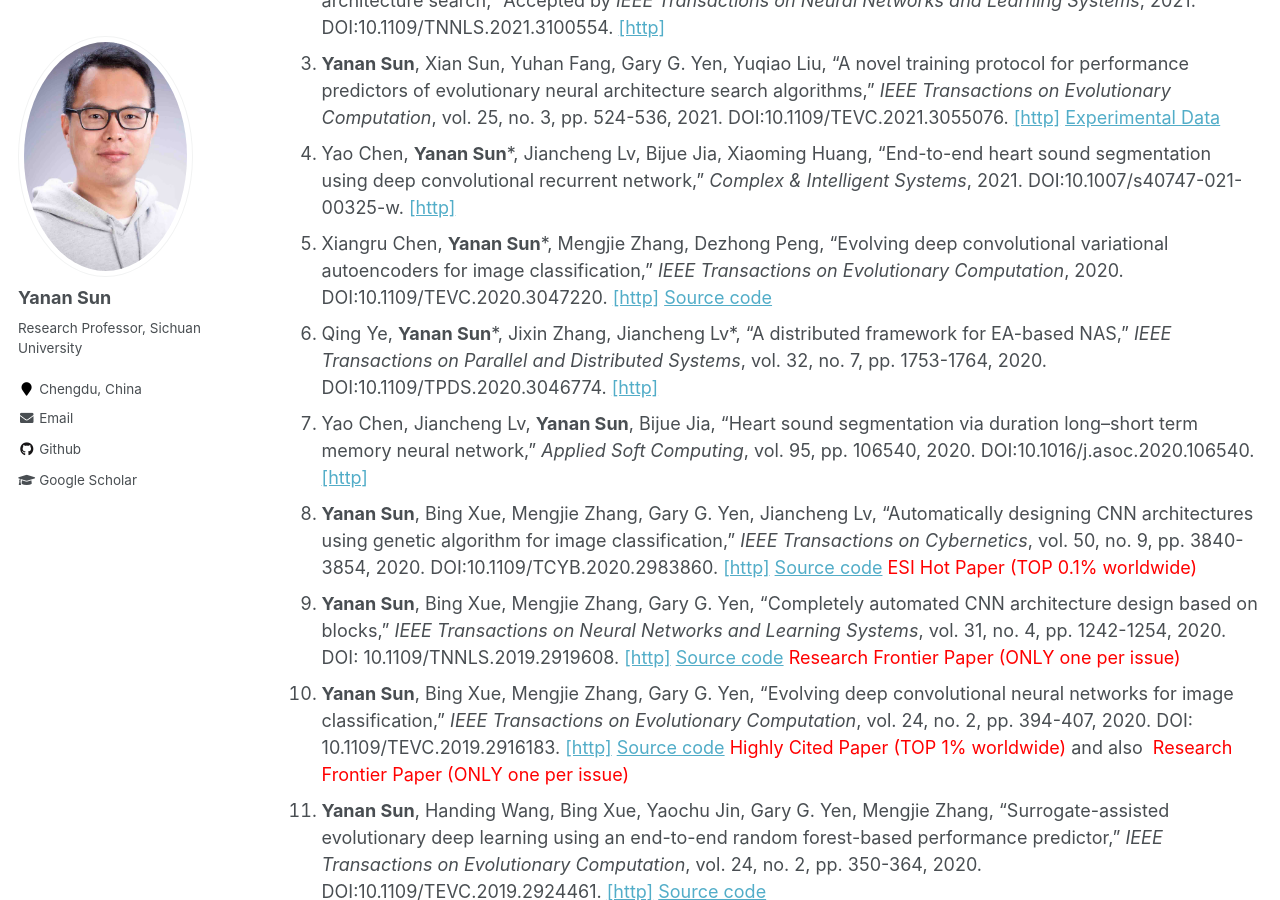
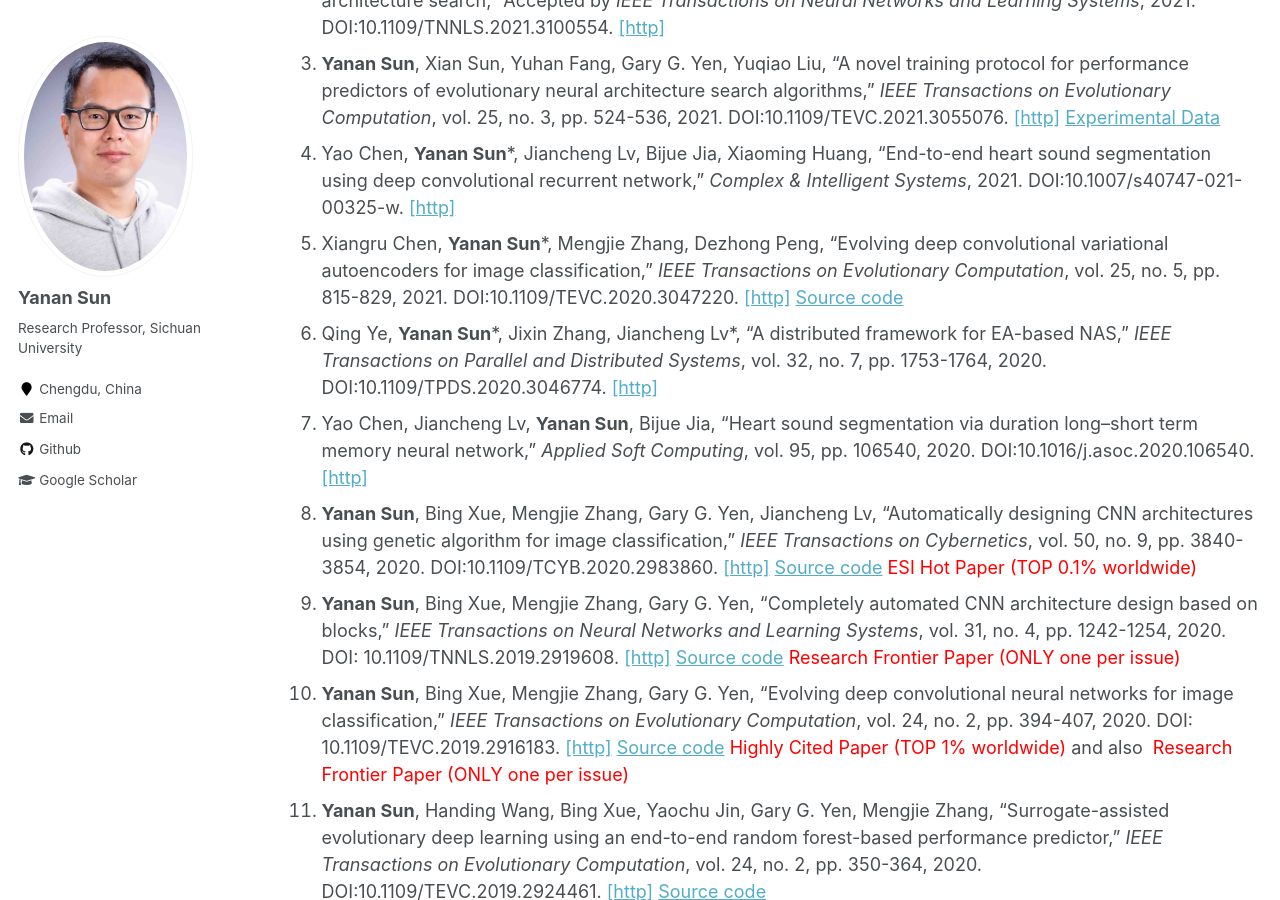
Before and after one commit to yn-sun/yn-sun.github.io, a Jekyll site: the page built from _pages/publications.md, in a window 1280 px wide and 900 px high, scrolled down 411 px. Built offline with Jekyll 4.4.1, drawn with Linux system fonts in a browser that asks for light colours; comment, search, counter and statistics services are not loaded.

Commit message:
Update publications.md

```diff
--- a/_pages/publications.md
+++ b/_pages/publications.md
@@ -11,7 +11,7 @@ author_profile: true
 2. Yuqiao Liu, **Yanan Sun***, Bing Xue, Mengjie Zhang, Gary Yen, Kay Chen Tan, "A survey on evolutionary neural architecture search," Accepted by <i>IEEE Transactions on Neural Networks and Learning Systems</i>, 2021. DOI:10.1109/TNNLS.2021.3100554. [[http]](https://ieeexplore.ieee.org/abstract/document/9508774)
 3. **Yanan Sun**, Xian Sun, Yuhan Fang, Gary G. Yen, Yuqiao Liu, "A novel training protocol for performance predictors of evolutionary neural architecture search algorithms," <i>IEEE Transactions on Evolutionary Computation</i>, vol. 25, no. 3, pp. 524-536, 2021. DOI:10.1109/TEVC.2021.3055076. [[http]](https://ieeexplore.ieee.org/document/9336721) [Experimental Data](https://github.com/yn-sun/PRI)
 4. Yao Chen, **Yanan Sun***, Jiancheng Lv, Bijue Jia, Xiaoming Huang, "End-to-end heart sound segmentation using deep convolutional recurrent network," <i>Complex & Intelligent Systems</i>, 2021. DOI:10.1007/s40747-021-00325-w. [[http]](https://link.springer.com/article/10.1007/s40747-021-00325-w)
-5. Xiangru Chen, **Yanan Sun***, Mengjie Zhang, Dezhong Peng, "Evolving deep convolutional variational autoencoders for image classification," <i>IEEE Transactions on Evolutionary Computation</i>, 2020. DOI:10.1109/TEVC.2020.3047220. [[http]](https://ieeexplore.ieee.org/document/9306892) [Source code](https://github.com/yn-sun/evovae)
+5. Xiangru Chen, **Yanan Sun***, Mengjie Zhang, Dezhong Peng, "Evolving deep convolutional variational autoencoders for image classification," <i>IEEE Transactions on Evolutionary Computation</i>, vol. 25, no. 5, pp. 815-829, 2021. DOI:10.1109/TEVC.2020.3047220. [[http]](https://ieeexplore.ieee.org/document/9306892) [Source code](https://github.com/yn-sun/evovae)
 6. Qing Ye, **Yanan Sun**\*, Jixin Zhang, Jiancheng Lv\*, "A distributed framework for EA-based NAS," <i>IEEE Transactions on Parallel and Distributed Systems</i>, vol. 32, no. 7, pp. 1753-1764, 2020. DOI:10.1109/TPDS.2020.3046774. [[http]](https://ieeexplore.ieee.org/document/9305984)
 7. Yao Chen, Jiancheng Lv, **Yanan Sun**, Bijue Jia, "Heart sound segmentation via duration long–short term memory neural network," <i>Applied Soft Computing</i>, vol. 95, pp. 106540, 2020. DOI:10.1016/j.asoc.2020.106540. [[http]](https://www.sciencedirect.com/science/article/abs/pii/S1568494620304798)
 8. **Yanan Sun**, Bing Xue, Mengjie Zhang, Gary G. Yen, Jiancheng Lv, "Automatically designing CNN architectures using genetic algorithm for image classification," <i>IEEE Transactions on Cybernetics</i>, vol. 50, no. 9, pp. 3840-3854, 2020. DOI:10.1109/TCYB.2020.2983860. [[http]](https://ieeexplore.ieee.org/document/9075201) [Source code](https://github.com/yn-sun/cnn-ga) <span style="color: #FF0000">ESI Hot Paper (TOP 0.1% worldwide)</span>
```
